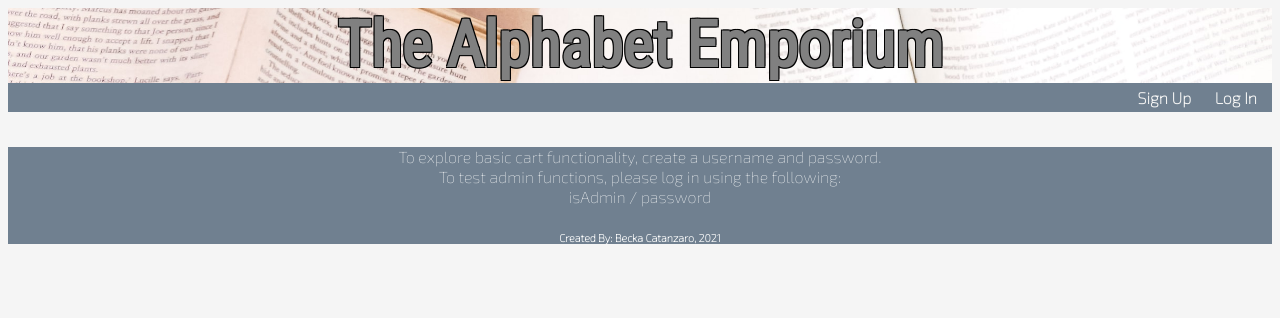
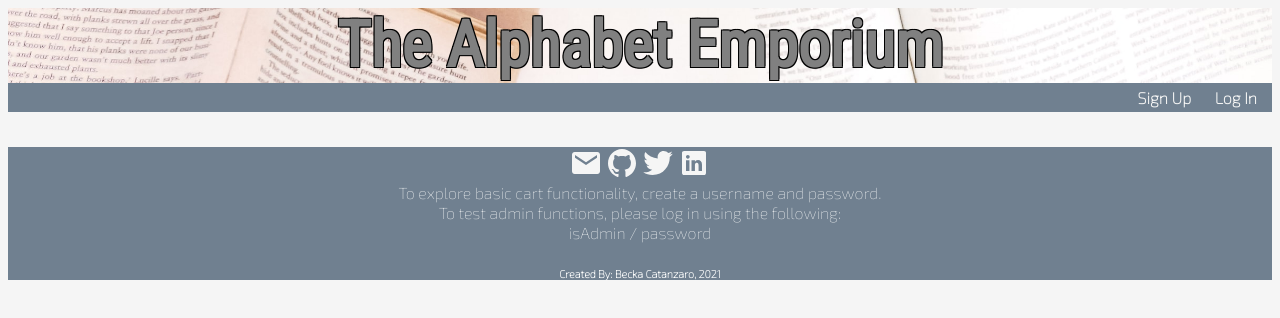
Before and after one commit to caducus/alphabetCart, a website: page public/index.html in a window 1280 px wide. Drawn offline with nearby package versions, Linux system fonts and the light colour scheme; no server answers.

Commit message:
added social media links in footer

```diff
--- a/public/css/main.css
+++ b/public/css/main.css
@@ -102,7 +102,7 @@
   }
 
   nav a:hover {
-    color: cyan;
+    color: lightblue;
     font-weight: bold;
   }
 
@@ -263,8 +263,30 @@
     margin: 1px;
   }
 
+  footer a {
+    color: whitesmoke;
+    text-decoration: none;
+    font-weight: bold;
+  }
+
+  footer a:visited {
+    color: whitesmoke;
+    text-decoration: none;
+    font-weight: bold;
+  }
+
+  footer a:hover {
+    color: lightblue;
+    font-weight: bold;
+  }
+
   h6 {
     color: white;
+  }
+
+  .social-media {
+    margin-top: 5px;
+    text-align: center;
   }
 
 /* ==========================
--- a/public/index.html
+++ b/public/index.html
@@ -8,6 +8,8 @@
     ======================= -->
     <script src="https://ajax.googleapis.com/ajax/libs/angularjs/1.7.8/angular.min.js" charset="utf-8"></script>
     <script src="/js/app.js" charset="utf-8"></script>
+    <script type="module" src="https://unpkg.com/ionicons@4.5.10-0/dist/ionicons/ionicons.esm.js"></script>
+    <script nomodule="" src="https://unpkg.com/ionicons@4.5.10-0/dist/ionicons/ionicons.js"></script>
     <!-- ======================
     | | STYLESHEETS
     ======================= -->
@@ -76,6 +78,12 @@
     | | FOOTER
     ======================= -->
     <footer>
+      <div class="social-media">
+        <a href="mailto: contact-me@becka.dev" target="_blank"><ion-icon size="large" name="mail"></ion-icon></a>
+        <a href="https://github.com/caducus" target="_blank"><ion-icon size="large" name="logo-github"></ion-icon></a>
+        <a href="https://twitter.com/CaducusRed" target="_blank"><ion-icon size="large" name="logo-twitter"></ion-icon></a>
+        <a href="https://www.linkedin.com/in/rebecca-catanzaro/" target="_blank"><ion-icon size="large" name="logo-linkedin"></ion-icon></a>
+      </div>
       <p>To explore basic cart functionality, create a username and password.</p>
       <p>To test admin functions, please log in using the following:</p>
       <p>isAdmin / password</p>
```
